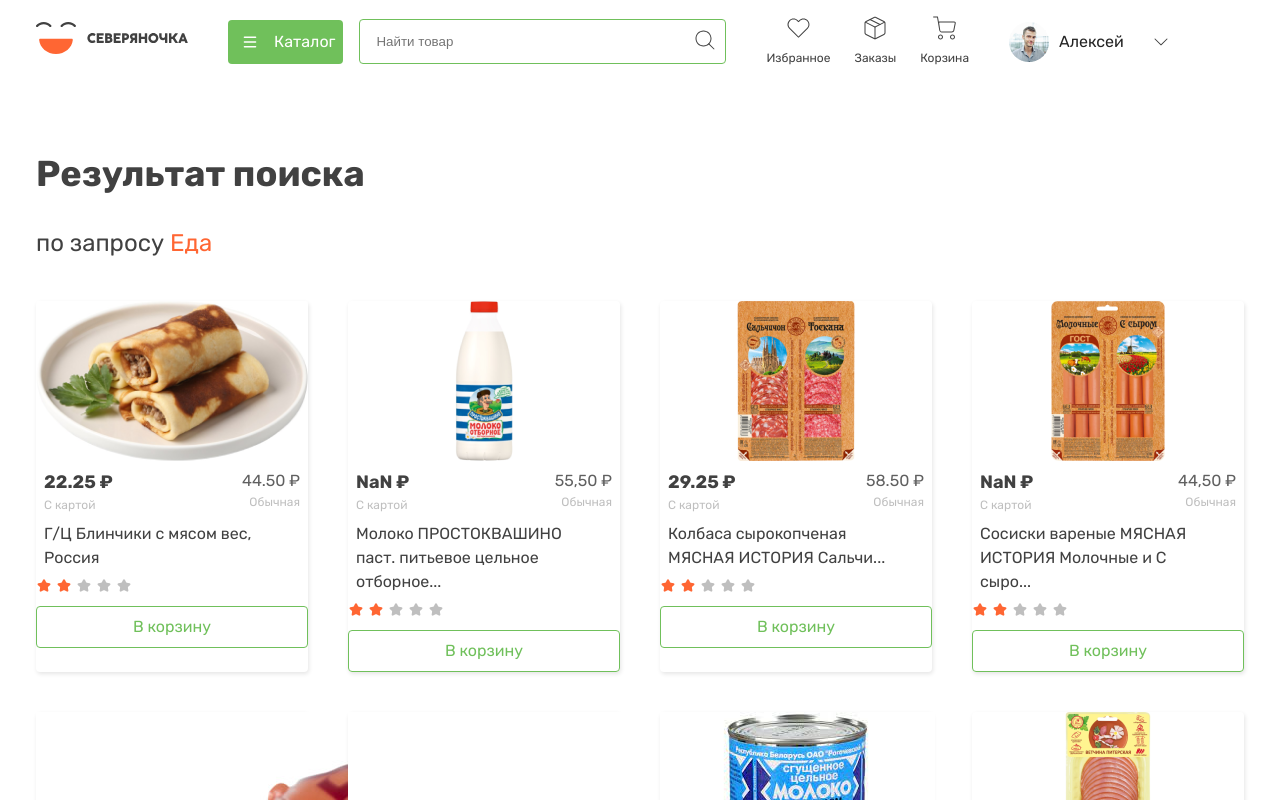
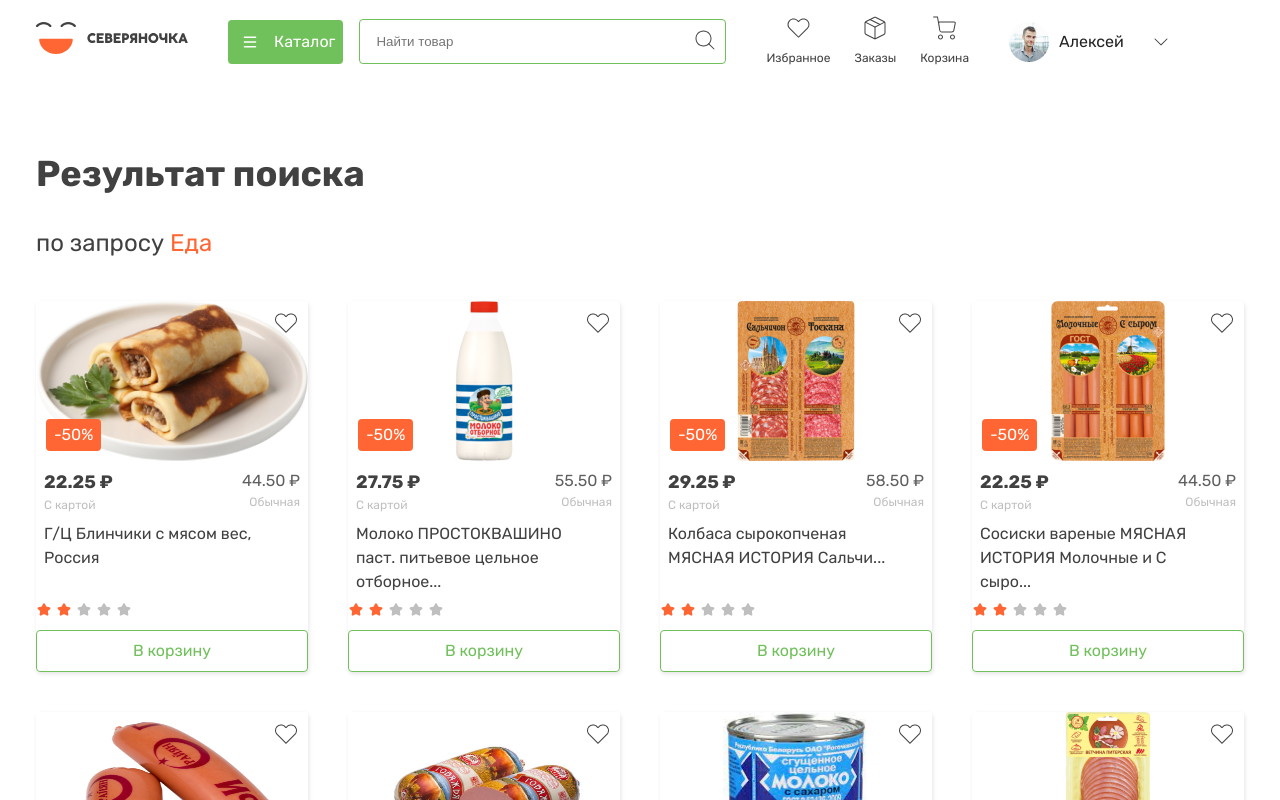
Before and after one commit to AzizVindiza/groceryShop, a React (Create React App) app: page /search in a window 1280 px wide. Shown: the top 800 px of the page. Built offline with nearby package versions, Linux system fonts and the light colour scheme; data requests are answered from the project's data file.

Commit message:
end card

```diff
--- a/db.json
+++ b/db.json
@@ -41,7 +41,7 @@
     {
       "id": 2,
       "img": "./assets/products/img/milk.png",
-      "price": "55,50",
+      "price": "55.50",
       "name": "Молоко ПРОСТОКВАШИНО паст. питьевое цельное отборное...",
       "status": "new",
       "discount": true,
@@ -59,7 +59,7 @@
     {
       "id": 4,
       "img": "./assets/products/img/jam-sausage.png",
-      "price": "44,50",
+      "price": "44.50",
       "name": "Сосиски вареные МЯСНАЯ ИСТОРИЯ Молочные и С сыро...",
       "status": "new",
       "discount": true,
@@ -68,7 +68,7 @@
     {
       "id": 5,
       "img": "./assets/products/img/saus-beef.jpg",
-      "price": "104,50",
+      "price": "104.50",
       "name": "Сосиськи «ДЕСНА-ПОЛЕСЬЕ GS12»",
       "status": "sale",
       "discount": false,
@@ -77,7 +77,7 @@
     {
       "id": 6,
       "img": "./assets/products/img/beef.jpg",
-      "price": "184,50",
+      "price": "184.50",
       "name": "Колбаса «ДЕСНА GF22» 'Говяжья', Россия",
       "status": "sale",
       "discount": false,
@@ -86,7 +86,7 @@
     {
       "id": 5,
       "img": "./assets/products/img/sale-milk.jfif",
-      "price": "28,20",
+      "price": "28.20",
       "name": "Сгущенное молоко «ПОЛЕСЬЕ GS12»",
       "status": "sale",
       "discount": false,
--- a/src/Components/Card/Card.jsx
+++ b/src/Components/Card/Card.jsx
@@ -1,11 +1,18 @@
 import React from 'react';
 import "./card.scss"
 
-const Card = ({img,price,name,discount,discountPercent,key}) => {
+
+const Card = ({img,price,name,discount,discountPercent}) => {
     return (
         <div className="card">
             <div className="card-img">
+                <label name="favorite" for="card" className="card__label">
+                    <input id="card" type="checkbox" className="card__favorite"/>
+                </label>
                 <img src={img} alt="product"/>
+                {discount ? (
+                    <div className="card__discount">{`-${discountPercent}%`}</div>
+                ) : ""}
             </div>
             <div className="card__price">
                 {
--- a/src/Components/Card/card.scss
+++ b/src/Components/Card/card.scss
@@ -7,8 +7,36 @@
   border-radius: 4px;
   row-gap: 8px;
   &-img{
+    position: relative;
     width: 272px;
     height: 160px;
+    img{
+      width: 100%;
+      height: 100%;
+    }
+  }
+  &__discount{
+    position: absolute;
+    display: flex;
+    padding:4px 8px;
+    background: #FF6633;
+    border-radius: 4px;
+    bottom: 10px;
+    left: 10px;
+    z-index: 1;
+    @include text("Rubik",400,16px,150%,#FFFFFF);
+  }
+  &__label{
+    position: absolute;
+    background: url("./img/heart.png") no-repeat;
+    top: 10px;
+    right: 10px;
+    width: 24px;
+    height: 24px;
+    cursor: pointer;
+  }
+  &__favorite{
+    display: none;
   }
   &__price{
     padding: 0 8px;
@@ -37,6 +65,7 @@
   &-title{
     padding: 0 8px;
     width: 256px;
+    margin-bottom: auto;
     @include text("Rubik",400,16px,150%,#414141);
   }
   &-btn{
@@ -46,7 +75,6 @@
     background: #FFFFFF;
     @include text("Rubik",400,16px,150%,#70C05B);
     transition: all 0.2s ease-in-out;
-
     &:hover{
       transition: all 0.2s ease-in-out;
       background: #FF6633;
```
Also changed, not shown: src/Components/Card/img/heart.png (added).
